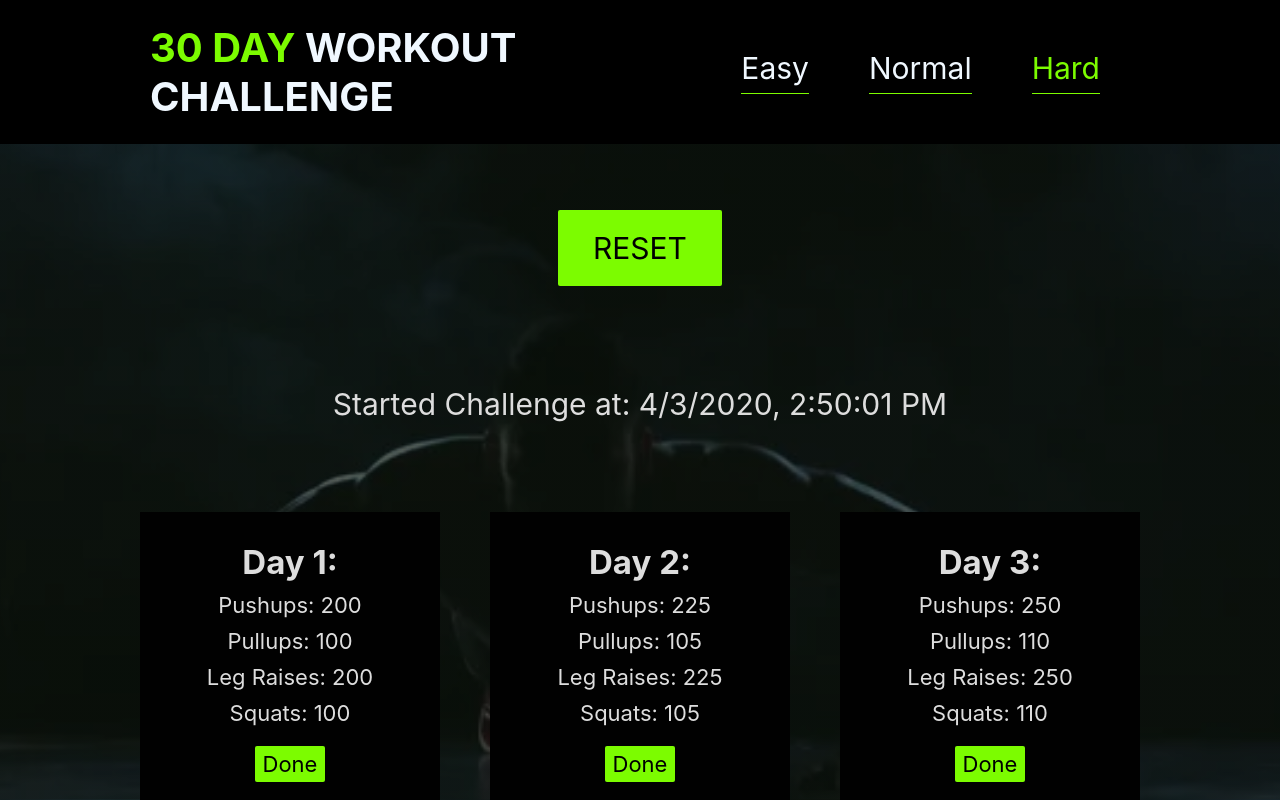
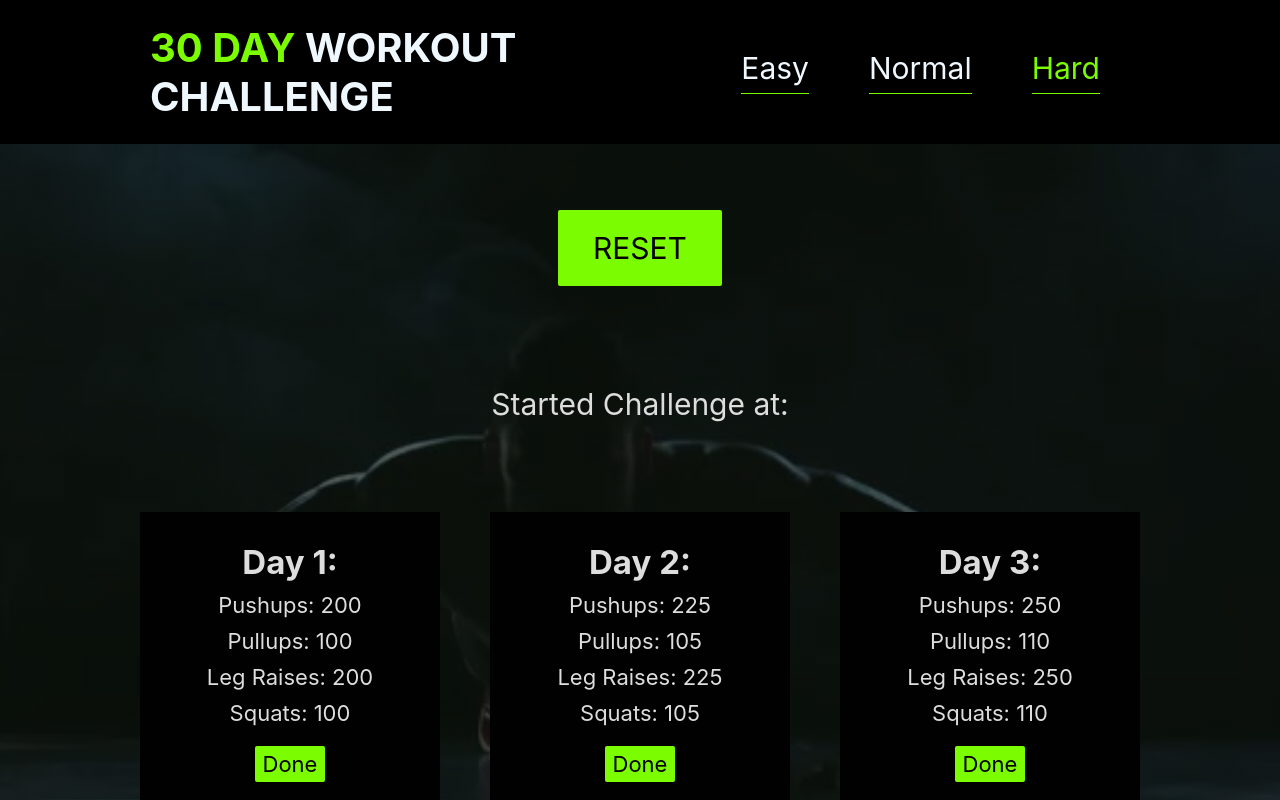
Before and after one commit to xrawvelocity/30dayWorjoutChallenge, a React (Create React App) app: page / in a window 1280 px wide. Both pictures are taken after a click on the element "START". Shown: the top 800 px of the page. Built offline with nearby package versions, Linux system fonts and the light colour scheme.

Commit message:
fixed start time thing

```diff
--- a/src/App.js
+++ b/src/App.js
@@ -14,10 +14,14 @@ if (!ids) ids = [0];
 
 let startTime = localStorage.getItem('startTime')
 
+let started;
+
+startTime ? started = true : started = false
+
 export default class App extends Component {
   state = {
     difficulty: basicHard,
-    start: false,
+    start: started,
     ids: [...ids]
   };
 
@@ -145,11 +149,12 @@ export default class App extends Component {
                 className="main-btn"
                 onClick={async () => {
                   await localStorage.removeItem("ids");
+                  await localStorage.removeItem("startTime");
                   if (!ids) ids = [0];
                   else {
                     ids = JSON.parse(localStorage.getItem("ids"));
                   }
-                  this.setState({ start: false, ids: [...ids] });
+                  this.setState({ start: false, ids: [0] });
                 }}
               >
                 RESET
@@ -160,7 +165,7 @@ export default class App extends Component {
                 this.state.start ? "main-started" : "main-started__hidden"
               }
             >
-              Started Challenge at: {this.state.time}
+              Started Challenge at: {startTime}
             </p>
           </div>
           <section className="grid">{this.renderWorkouts()}</section>
```
